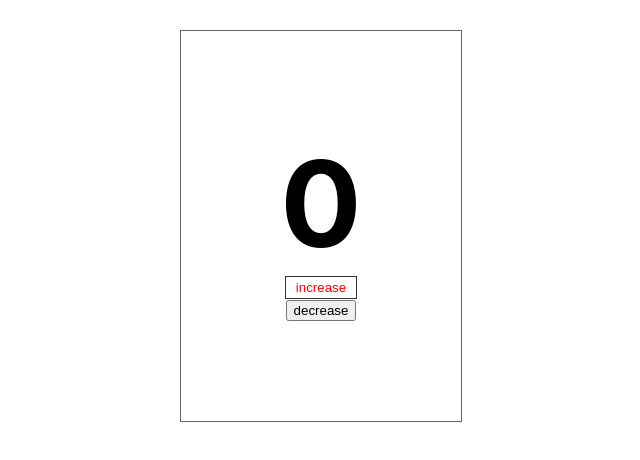
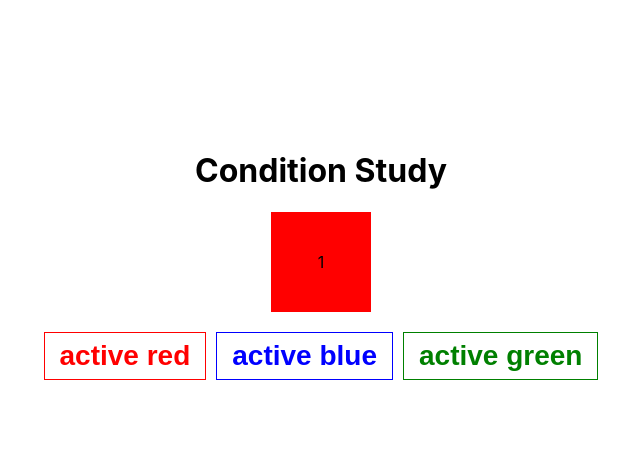
Before and after one commit to aktyu101/react, a React (Create React App) app: page / in a window 1280 px wide. Shown: the top 460 px of the page, without its empty margins (319-959 px from the left). Built offline with nearby package versions, Linux system fonts and the light colour scheme.

Commit message:
230211 - study

```diff
--- a/src/App.css
+++ b/src/App.css
@@ -1,5 +1,5 @@
 .app {
-  border: 1px solid #666;
+  /* border: 1px solid #666; */
   padding: 100px;
   text-align: center;
   margin-top: 30px;
--- a/src/App.js
+++ b/src/App.js
@@ -1,55 +1,15 @@
 import "./App.css";
 import React from "react";
-
-function Count({ children }) {
-  return (
-    <span
-      style={{
-        fontSize: "120px",
-        fontWeight: "bold",
-      }}
-    >
-      {children}
-    </span>
-  );
-}
+import Button from "./Button";
+// import { Props } from "./study/Props";
+import Condition from "./study/Condition";
 
 function App() {
-  //함수가 새로 실행됨
-  console.count("App rerender");
-  const [num, setNum] = React.useState(0); //초기값
-  function increase() {
-    setNum((current) => current + 1);
-    //setNum(num + 1);
-  }
-  const decrease = () => {
-    setNum((current) => current - 1);
-  };
   return (
     <>
       <div className="app-wrapper">
         <div className="app">
-          <div>
-            {/* 객체로 반환 {code}*/}
-            <Count>{num}</Count>
-          </div>
-          <div>
-            <button
-              style={{
-                backgroundColor: "#fff",
-                border: "solid 1px #333",
-                padding: "3px 10px",
-                color: "red",
-                cursor: "pointer",
-              }}
-              onClick={increase}
-            >
-              increase
-            </button>
-          </div>
-          <div>
-            <button onClick={decrease}>decrease</button>
-          </div>
+          <Condition />
         </div>
       </div>
     </>
--- /dev/null
+++ b/src/components/Box.jsx
@@ -0,0 +1,16 @@
+export default function Box({ children, width, height, color }) {
+  return (
+    <div
+      style={{
+        display: "flex",
+        justifyContent: "center",
+        alignItems: "center",
+        width,
+        height,
+        backgroundColor: color,
+      }}
+    >
+      {children}
+    </div>
+  );
+}
--- /dev/null
+++ b/src/components/Button.jsx
@@ -0,0 +1,18 @@
+export default function Button({ children, onClick, color, fill = false }) {
+  return (
+    <button
+      style={{
+        backgroundColor: fill ? color : "#fff",
+        border: fill ? "none" : `solid 1px ${color}`, //fill이면 none 아니라면 컬러값
+        padding: "7px 15px",
+        color: fill ? "#fff" : color, //color : color 와 동일함
+        cursor: "pointer",
+        fontSize: "28px",
+        fontWeight: "bold",
+      }}
+      onClick={onClick}
+    >
+      {children}
+    </button>
+  );
+}
--- /dev/null
+++ b/src/components/Title.jsx
@@ -0,0 +1,4 @@
+// const {text}  = { text : 'Count study'}
+export default function Title({ text, color }) {
+  return <h1 style={{ color }}>{text}</h1>;
+}
--- /dev/null
+++ b/src/study/Condition.jsx
@@ -0,0 +1,79 @@
+import React from "react";
+import Box from "../components/Box";
+import Button from "../components/Button";
+import Title from "../components/Title";
+
+const colorBox = {
+  red: (
+    <Box width={100} height={100} color="red">
+      1
+    </Box>
+  ),
+  blue: (
+    <Box width={100} height={100} color="blue">
+      2
+    </Box>
+  ),
+  green: (
+    <Box width={100} height={100} color="green">
+      3
+    </Box>
+  ),
+};
+
+export default function Condition() {
+  const [color, setColor] = React.useState("red");
+  return (
+    <>
+      <Title text="Condition Study" />
+      <div
+        style={{
+          display: "flex",
+          gap: 10,
+          flexDirection: "column",
+          alignItems: "center",
+        }}
+      >
+        {colorBox[color]}
+        {/*삼황연산자 조건 {color === "red" ? (
+          <Box width={100} height={100} color="red">
+            1
+          </Box>
+        ) : (
+          <Box width={100} height={100} color="blue">
+            2
+          </Box>
+        )} */}
+
+        {/* 개별로 조건을 줄 경우 {color === "red" && (
+          <Box width={100} height={100} color="red">
+            1
+          </Box>
+        )}
+        {color === "blue" && (
+          <Box width={100} height={100} color="blue">
+            2
+          </Box>
+        )}
+        {color === "green" && (
+          <Box width={100} height={100} color="green">
+            3
+          </Box>
+        )} */}
+      </div>
+      {/* 조건문 처리 방식 */}
+      <div style={{ marginTop: 20, display: "flex", gap: 10 }}>
+        <Button color="red" onClick={() => setColor("red")}>
+          {/* 누를때실행 */}
+          active red
+        </Button>
+        <Button color="blue" onClick={() => setColor("blue")}>
+          active blue
+        </Button>
+        <Button color="green" onClick={() => setColor("green")}>
+          active green
+        </Button>
+      </div>
+    </>
+  );
+}
--- /dev/null
+++ b/src/study/Props.jsx
@@ -0,0 +1,47 @@
+import React from "react";
+import Title from "../components/Title";
+import Button from "../components/Button";
+
+function Count(props) {
+  return (
+    <span
+      style={{
+        fontSize: "120px",
+        fontWeight: "bold",
+      }}
+    >
+      {props.i}
+    </span>
+  );
+}
+
+export const Props = () => {
+  console.count("App rerender");
+  const [num, setNum] = React.useState(0); //초기값
+  function increase() {
+    setNum((current) => current + 1);
+    //setNum(num + 1);
+  }
+  const decrease = () => {
+    setNum((current) => current - 1);
+  };
+  return (
+    <>
+      <Title text="count study" color="#0f766e" />
+      <div>
+        <Count i={num} />
+      </div>
+      <div>
+        <Button onClick={increase} color="#1e40af" fill>
+          increase
+        </Button>
+        {/* <Button onClick={increase} color="red">
+          increase
+        </Button>
+        <Button onClick={increase} color="green" fill>
+          increase
+        </Button> */}
+      </div>
+    </>
+  );
+};
```
